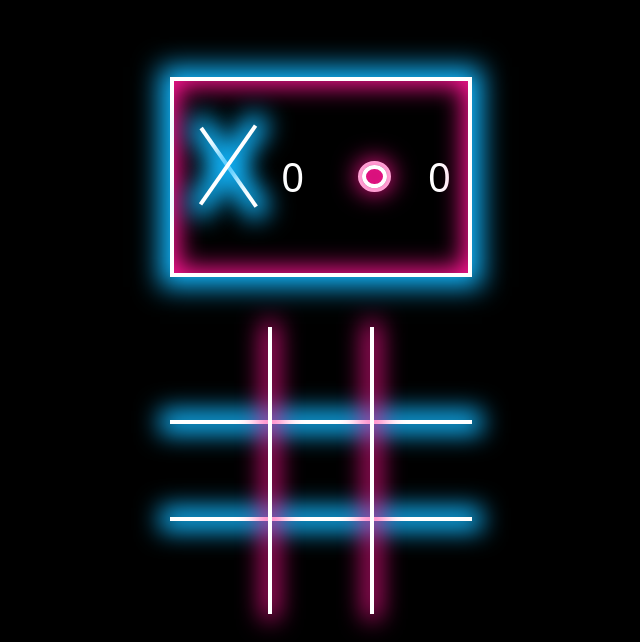
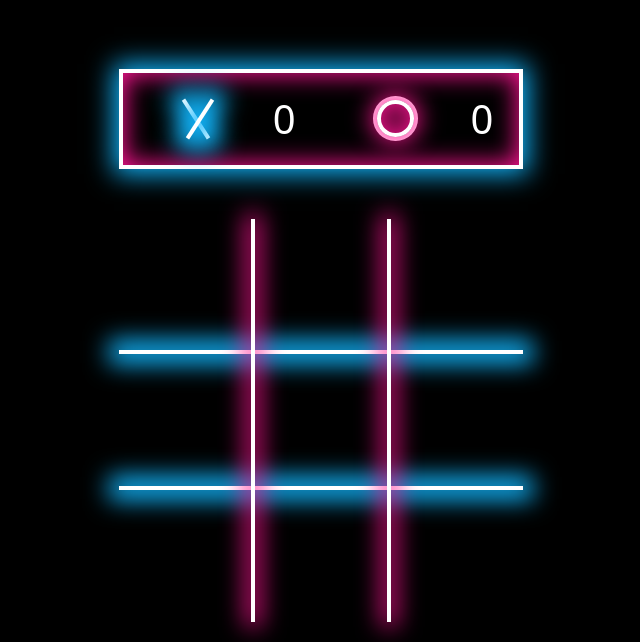
Before and after one commit to ALOMAWY/Tic-Tac-Toe-Neon-Lighting, a plain HTML site: page index.html in a window 1280 px wide. Shown: the top 642 px of the page, without its empty margins (319-959 px from the left). Drawn offline with Linux system fonts and the light colour scheme.

Commit message:
fix Drawing X And Win Event

```diff
--- a/css/sass/master.scss
+++ b/css/sass/master.scss
@@ -15,11 +15,11 @@ body {
 }
 
 .dashboard {
-  width: 100%;
+  width: 70%;
   padding: 0px;
-  height: 200px;
+  height: 100px;
   border: 4px solid white;
-  box-shadow: 0 0 25px 10px #12b8ff;
+  box-shadow: 0 0 25px 5px #12b8ff;
   position: relative;
 
   &::before {
@@ -29,7 +29,7 @@ body {
     top: 0;
     width: 100%;
     height: 100%;
-    box-shadow: 0 0 25px 5px #ff1493 inset;
+    box-shadow: 0 0 25px 2px #ff1493 inset;
   }
 }
 
@@ -38,7 +38,6 @@ body {
   display: flex;
   flex-direction: column;
   gap: 50px;
-  width: fit-content;
   align-items: center;
   justify-content: space-evenly;
   min-height: 80vh;
@@ -46,7 +45,7 @@ body {
 
 .game {
   position: relative;
-  width: 100%;
+  width: 70%;
 
   .layer {
     position: absolute;
--- a/css/sass/pages/checks.scss
+++ b/css/sass/pages/checks.scss
@@ -2,26 +2,27 @@
   &-x {
     width: 100%;
     height: 100%;
-    position: relative;
+    // position: relative;
+    display: flex;
+    align-items: center;
+    justify-content: center;
+    gap: 0px;
 
     span {
       display: inline-block;
-      margin: auto;
       width: 4px;
       height: 50%;
       background-color: white;
-      position: absolute;
-      left: 50%;
-      top: 50%;
+      // position: absolute;
+      // left: 50%;
+      // top: 50%;
       box-shadow: 0 0 25px 10px #12b8ff;
 
       &:first-child {
-        rotate: -35deg;
-        transform: translate(calc(-50% + 34px), -50%);
+        rotate: -33deg;
       }
       &:last-child {
-        rotate: 35deg;
-        transform: translate(calc(-50% + -34px), -50%);
+        rotate: 33deg;
       }
     }
   }
--- a/dist/index.js
+++ b/dist/index.js
@@ -41,12 +41,12 @@ arrayOfSquars.forEach((e) => {
             turn = "x";
         }
         if (winner(e)) {
-            if (turn == "x" && count) {
+            if (turn == "o" && count) {
                 x_win === null || x_win === void 0 ? void 0 : x_win.innerHTML = +x_win.innerHTML + 1;
                 sessionStorage.setItem("xValue", x_win === null || x_win === void 0 ? void 0 : x_win.innerHTML);
                 count = !count;
             }
-            if (turn == "o" && count) {
+            if (turn == "x" && count) {
                 o_win === null || o_win === void 0 ? void 0 : o_win.innerHTML = +o_win.innerHTML + 1;
                 sessionStorage.setItem("oValue", o_win === null || o_win === void 0 ? void 0 : o_win.innerHTML);
                 count = !count;
@@ -141,6 +141,7 @@ function reset() {
         arrayOfSquars.forEach((e) => {
             e.style.backgroundColor = "unset";
             e.innerHTML = "";
+            count = true;
         });
     }, 750);
 }
```
Also changed, not shown: css/master.css, 1 other file.
